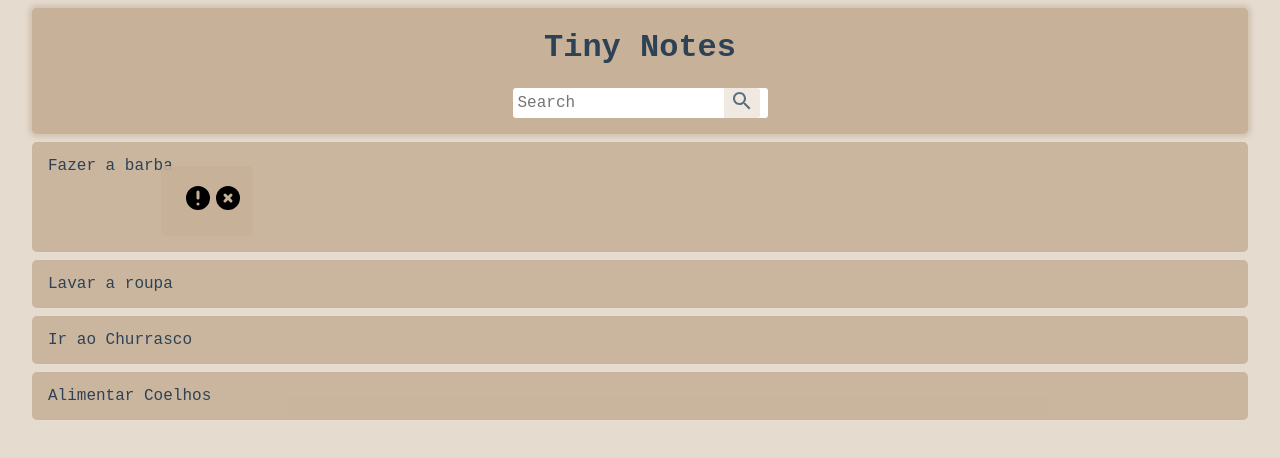
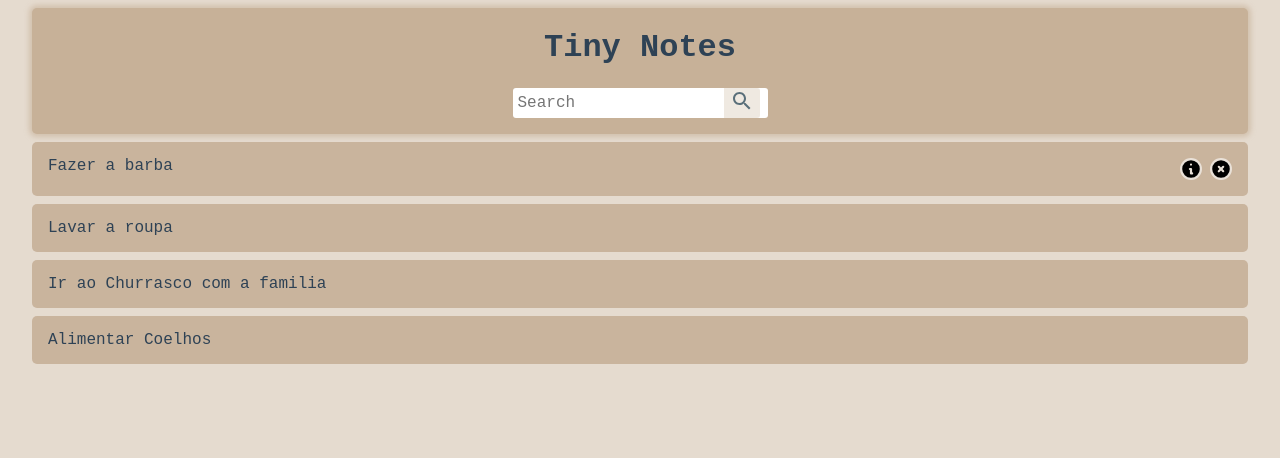
Before and after one commit to KainNhantumbo/Nava-Notes-App, a React (Create React App) app: page / in a window 1280 px wide. Shown: the top 458 px of the page. Built offline with nearby package versions, Linux system fonts and the light colour scheme.

Commit message:
Criada a Componente para renderiozação de botões

```diff
--- /dev/null
+++ b/src/Components/Buttons.jsx
@@ -0,0 +1,12 @@
+import React from 'react';
+
+const Buttons = ({IconSrc, alt}) => {
+    return (
+        <span className="buttonsContainer">
+            <button><img src={IconSrc} alt={alt} /></button>
+            <button><img src={IconSrc} alt={alt} /></button>
+        </span>
+    );
+}
+
+export default Buttons;
--- a/src/Components/MainApp.jsx
+++ b/src/Components/MainApp.jsx
@@ -1,6 +1,7 @@
 import React from 'react';
+import Buttons from './Buttons';
 import SvgDelete from '../svgs/x-circle.svg';
-import SvgInfo from '../svgs/exclamation-circle.svg';
+import SvgInfo from '../svgs/information-circle.svg';
 
 const MainApp = () => {
 
@@ -17,7 +18,7 @@ const MainApp = () => {
         },
         {
             id: 2,
-            content: 'Ir ao Churrasco',
+            content: 'Ir ao Churrasco com a familia',
             completed: true
         },
         {
@@ -29,15 +30,14 @@ const MainApp = () => {
     const note = notesData.map(value => value.content);
 
 
-
     return (
         <section className="mainContainer">
             <div>
                 <span>{note[0]}</span>
-                <div className="buttonsContainer">
+                <span className="buttonsContainer">
                     <button><img src={SvgInfo} alt="moreIcon" /></button>
                     <button><img src={SvgDelete} alt="deleteIcon" /></button>
-                </div>
+                </span>
             </div>
             <div>
                 <span>{note[1]}</span>
--- a/src/Sass/_mainApp.scss
+++ b/src/Sass/_mainApp.scss
@@ -24,27 +24,34 @@ $white-color: #fff;
 
     div {
         @include displaysFlex();
-
+        justify-content: space-between;
         background: rgba($secondary-color, .9);
         margin-bottom: .5em;
         padding: 1em;
         border-radius: inherit;
-        position: relative;
     }
 }
 
 .buttonsContainer {
     @include displaysFlex();
-    position: absolute;
-    right: 12px;
-    top: 8px;
+    gap: .5em;
     button {
+        width: 22px;
+        height: 22px;
+        border: none;
+        background: rgba($white-color, .6);
+        border-radius: 50%;
+        position: relative;
+        padding: .6em;
 
-        width: 30px;
-        border: none;
-        background: none;
+        &:hover {
+            background: rgba($white-color, 1);
+        }
         img {
             width: inherit;
+            position: absolute;
+            top: calc(50% - 11px);
+            left: calc(50% - 11px);
         }
     }
 }
--- a/src/Sass/main.css
+++ b/src/Sass/main.css
@@ -517,11 +517,13 @@ body {
   -webkit-box-direction: normal;
       -ms-flex-direction: row;
           flex-direction: row;
+  -webkit-box-pack: justify;
+      -ms-flex-pack: justify;
+          justify-content: space-between;
   background: rgba(199, 177, 152, 0.9);
   margin-bottom: .5em;
   padding: 1em;
   border-radius: inherit;
-  position: relative;
 }
 
 .buttonsContainer {
@@ -535,18 +537,27 @@ body {
   -webkit-box-direction: normal;
       -ms-flex-direction: row;
           flex-direction: row;
-  position: absolute;
-  right: 12px;
-  top: 8px;
+  gap: .5em;
 }
 
 .buttonsContainer button {
-  width: 30px;
+  width: 22px;
+  height: 22px;
   border: none;
-  background: none;
+  background: rgba(255, 255, 255, 0.6);
+  border-radius: 50%;
+  position: relative;
+  padding: .6em;
+}
+
+.buttonsContainer button:hover {
+  background: white;
 }
 
 .buttonsContainer button img {
   width: inherit;
+  position: absolute;
+  top: calc(50% - 11px);
+  left: calc(50% - 11px);
 }
 /*# sourceMappingURL=main.css.map */
```
Also changed, not shown: 1 other file (tests, documents, lock files or other folders).
